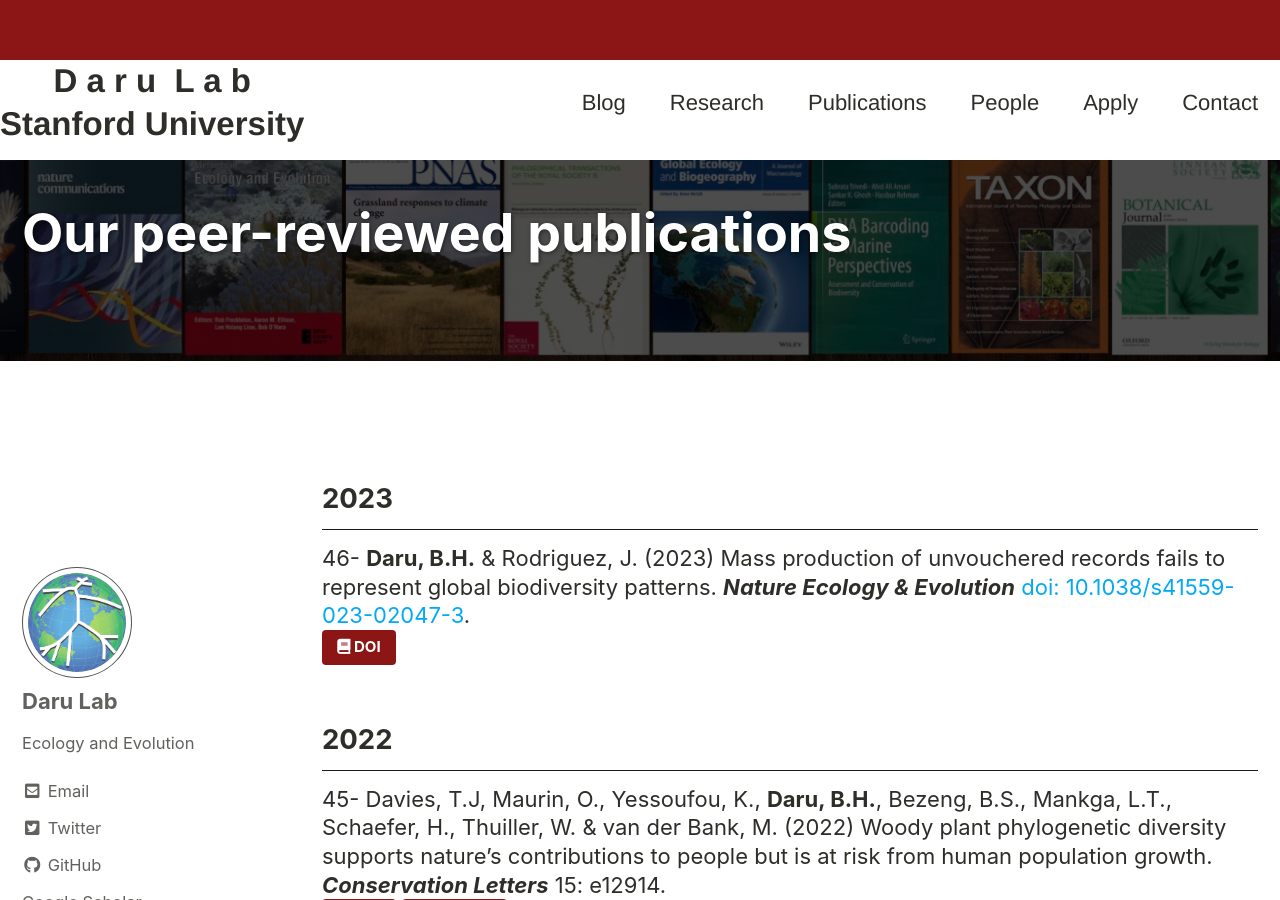
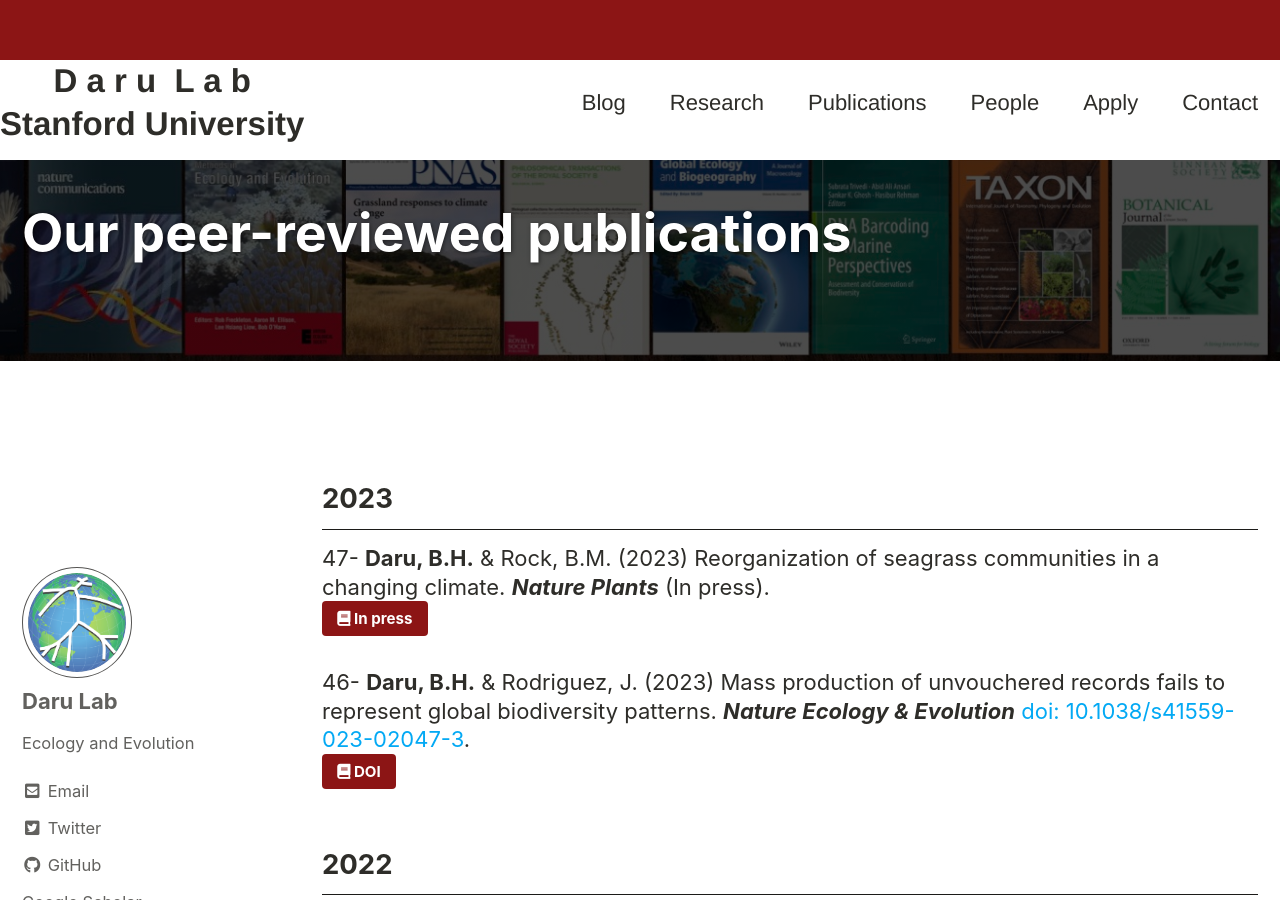
Before and after one commit to darunabas/darulab.github.io, a Jekyll site: the page built from _pages/publications.md, in a window 1280 px wide and 900 px high. Built offline with Jekyll 4.4.1, drawn with Linux system fonts in a browser that asks for light colours; cached includes are drawn as plain includes.

Commit message:
Updated site

```diff
--- a/_pages/publications.md
+++ b/_pages/publications.md
@@ -15,6 +15,9 @@
 tags: []
 ---
 ## 2023
+
+47- **Daru, B.H.** & Rock, B.M. (2023) Reorganization of seagrass communities in a changing climate. **_Nature Plants_** (In press).<br>
+  [<i class="fa fa-book" aria-hidden="true"></i> In press](){: .btn .btn--small .btn--success style="background-color:#8C1515; color:#ffffff"}
 
 46- **Daru, B.H.** & Rodriguez, J. (2023) Mass production of unvouchered records fails to represent global biodiversity patterns. **_Nature Ecology & Evolution_** [doi: 10.1038/s41559-023-02047-3](https://doi.org/10.1038/s41559-023-02047-3){:target="_blank"}.<br>
   [<i class="fa fa-book" aria-hidden="true"></i> DOI](https://doi.org/10.1038/s41559-023-02047-3){: .btn .btn--small .btn--success style="background-color:#8C1515; color:#ffffff"}{:target="_blank"}
```
Also changed, not shown: 1 other file.
